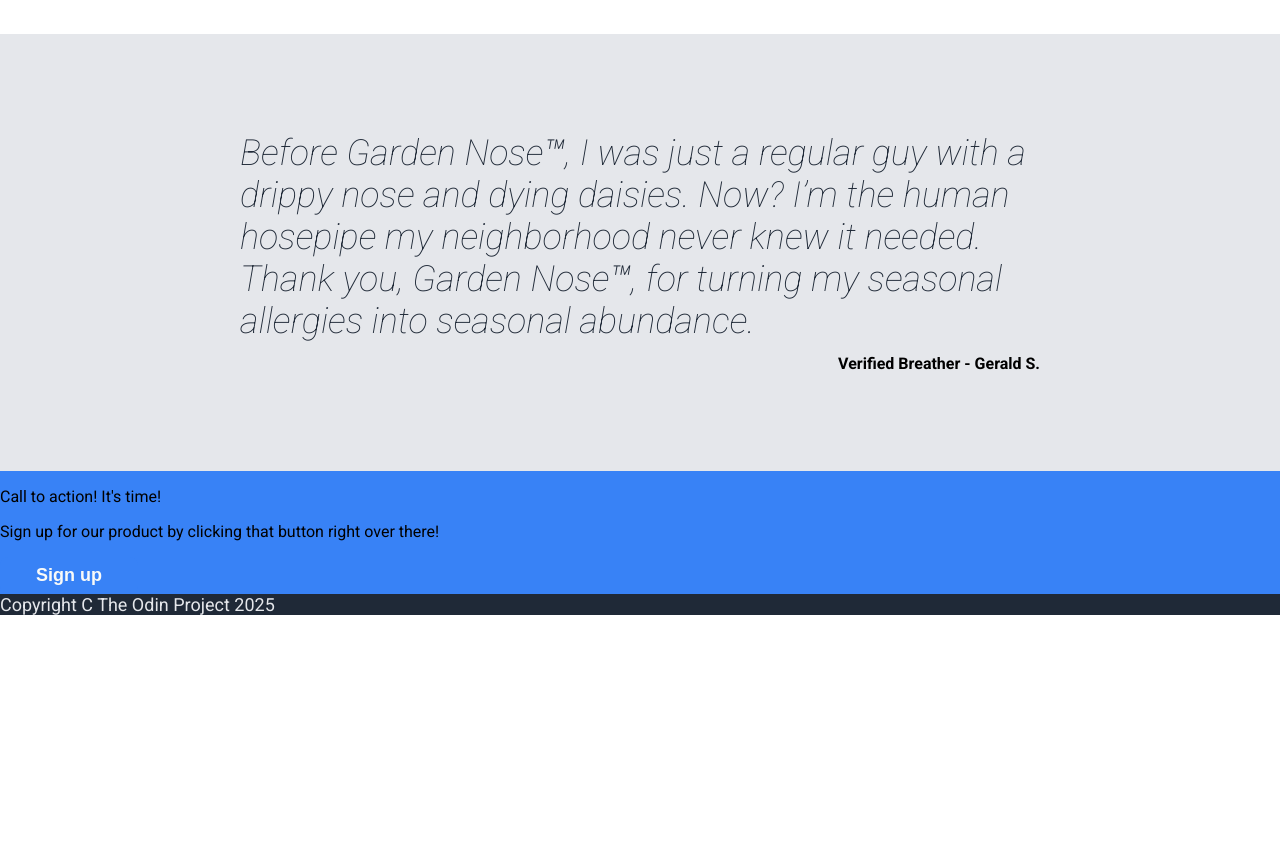
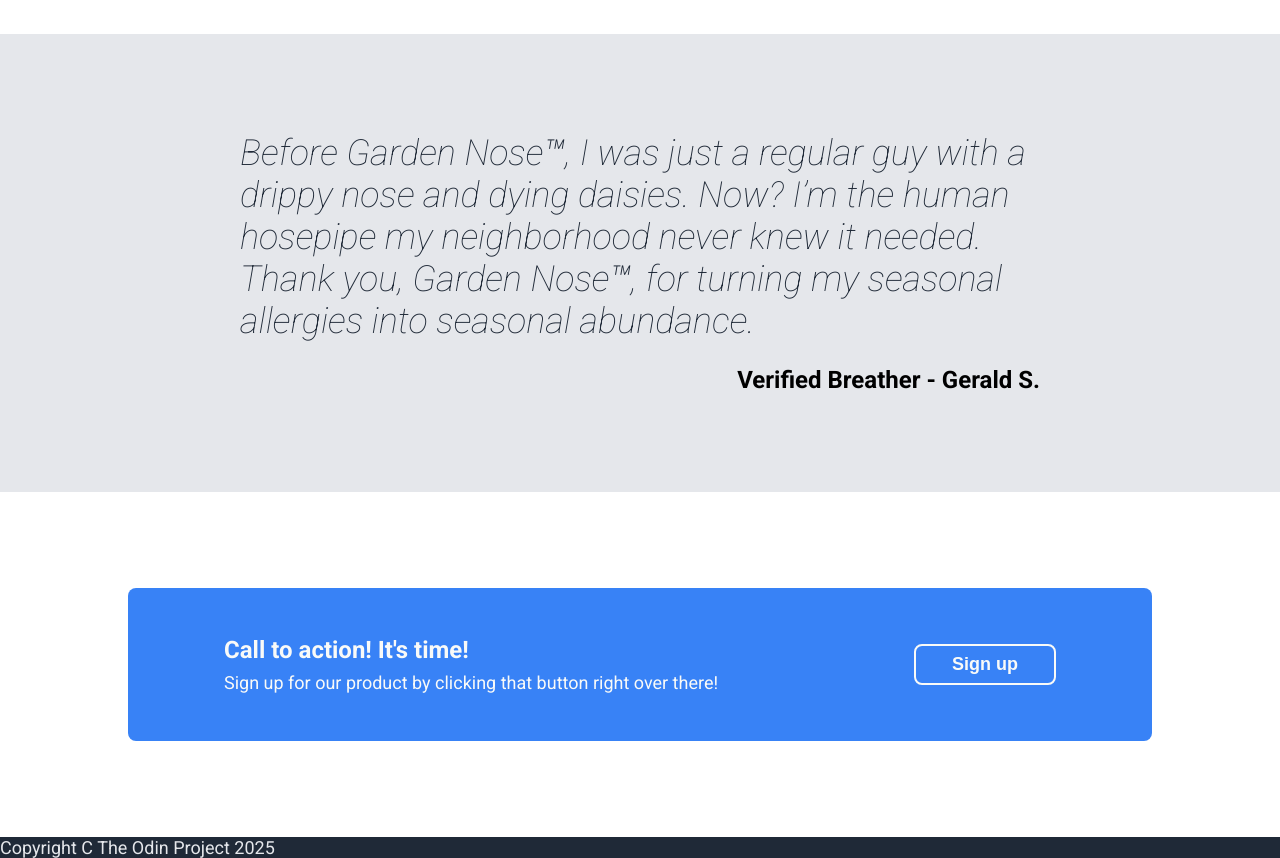
Before and after one commit to theamanali/landing-page, a plain HTML site: page index.html in a window 1280 px wide. Shown: the part 960-1818 px from the top of the page. Before the commit the page ends 1575 px from the top, so only its background shows below. Drawn offline with Linux system fonts and the light colour scheme.

Commit message:
Complete section 4 (call-to-action) styling

```diff
--- a/css/styles.css
+++ b/css/styles.css
@@ -171,7 +171,7 @@
   align-items: center;
   justify-content: center;
   max-width: 800px;
-  gap: 12px;
+  gap: 24px;
 }
 
 .quote-text {
@@ -186,11 +186,64 @@
 .quote-author-text {
   font-weight: bold;
   align-self: flex-end;
+  font-size: 24px;
   margin: 0;
 }
 
 .fourth-element {
+  padding: 96px clamp(1rem, 10vw, 200px);
+  display: flex;
+}
+
+.call-to-action-section {
+  display: flex;
+  flex: 1 1 auto;
+  max-width: 900px;
+  justify-content: space-between;
   background-color: #3882f6;
+  margin: auto;
+  row-gap: 36px;
+  column-gap: 24px;
+  padding: 48px 96px;
+  border-radius: 8px;
+  -webkit-border-radius: 8px;
+  -moz-border-radius: 8px;
+  -ms-border-radius: 8px;
+  -o-border-radius: 8px;
+  color: #f9faf8;
+  flex-wrap: wrap;
+}
+
+@media (max-width: 1065px) {
+  .call-to-action-section {
+    justify-content: center;
+    text-align: center;
+  }
+}
+
+.left-call-to-action {
+  gap: 8px;
+  display: flex;
+  min-width: 154px;
+  flex-direction: column;
+}
+
+.call-to-action-left-title {
+  font-size: 24px;
+  font-weight: bold;
+  margin: 0;
+  padding: 0;
+}
+
+.call-to-action-left-sub {
+  font-size: 18px;
+  margin: 0;
+  padding: 0;
+}
+
+.call-to-action-button {
+  border: 2px solid #f9faf8;
+  align-self: center;
 }
 
 footer {
--- a/index.html
+++ b/index.html
@@ -69,9 +69,16 @@
       </div>
     </div>
     <div class="fourth-element">
-      <p>Call to action! It's time!</p>
-      <p>Sign up for our product by clicking that button right over there!</p>
-      <button>Sign up</button>
+      <div class="call-to-action-section">
+        <div class="left-call-to-action">
+          <p class="call-to-action-left-title">Call to action! It's time!</p>
+          <p class="call-to-action-left-sub">
+            Sign up for our product by clicking that button right over there!
+          </p>
+        </div>
+
+        <button class="call-to-action-button">Sign up</button>
+      </div>
     </div>
     <footer>Copyright C The Odin Project 2025</footer>
   </body>
```
